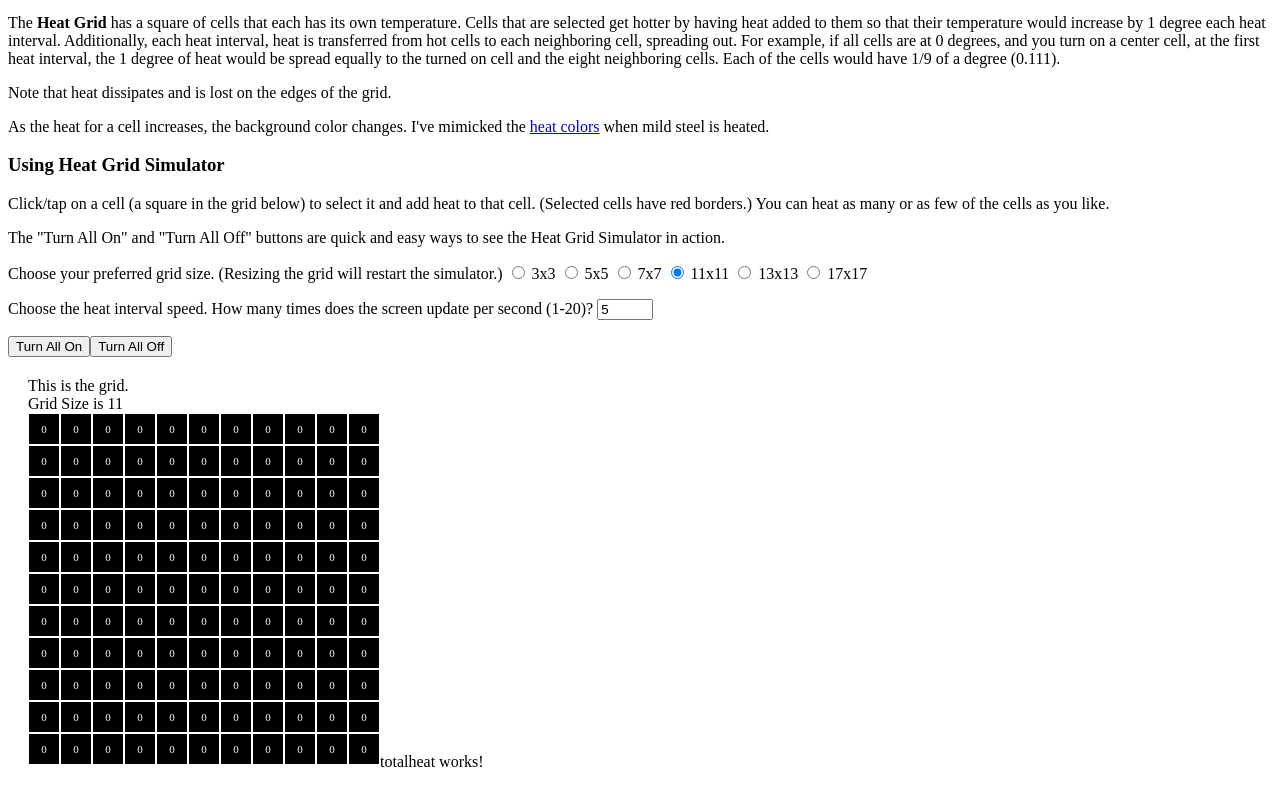
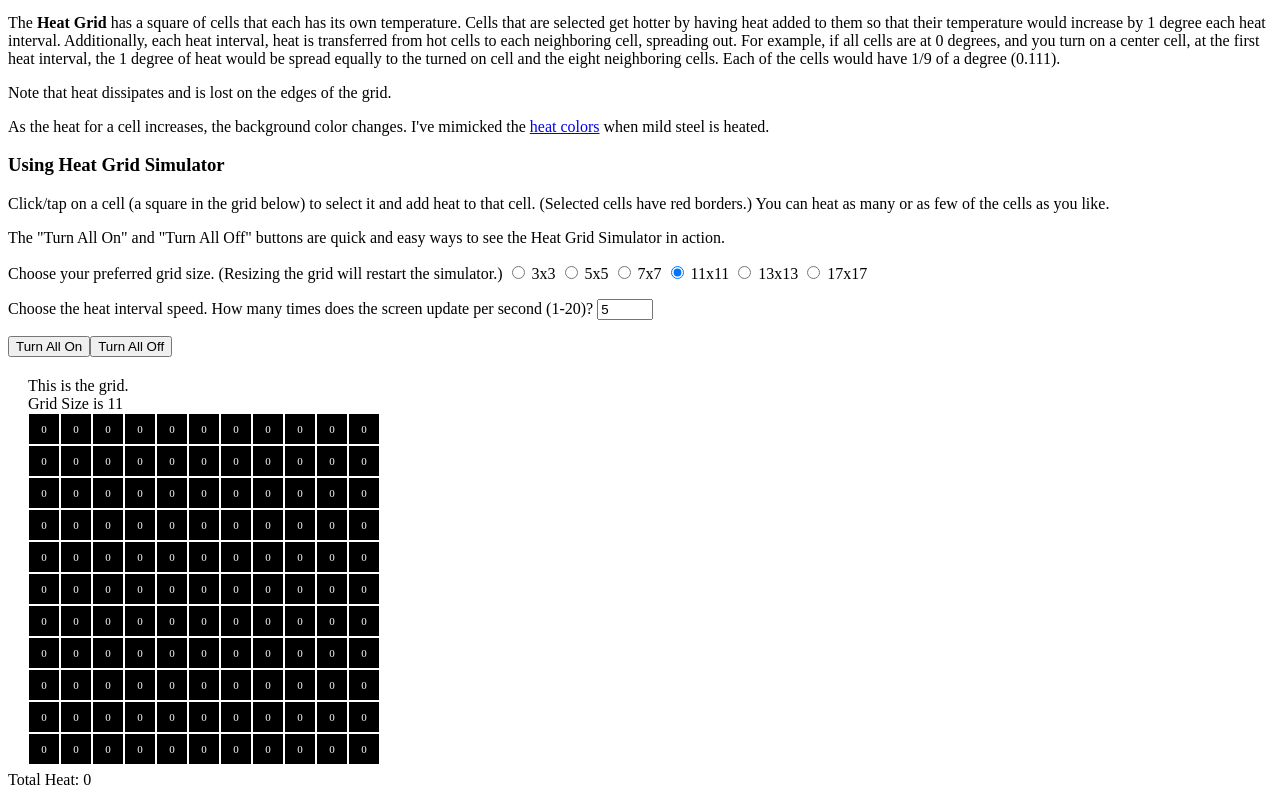
Before and after one commit to TomSnively/heat-grid-angular, an Angular app: page / in a window 1280 px wide. Shown: the part 188-985 px from the top of the page. Built offline with nearby package versions, Linux system fonts and the light colour scheme.

Commit message:
Implemented TotalHeat component

```diff
--- a/src/app/app.component.html
+++ b/src/app/app.component.html
@@ -10,4 +10,6 @@
     [maxHeat]="maxHeat"
     [cellArrays]="cellArrays"
 ></app-grid>
-<app-totalheat></app-totalheat>
+<app-totalheat
+    [totalHeat]="totalHeat"
+></app-totalheat>
--- a/src/app/components/totalheat/totalheat.component.html
+++ b/src/app/components/totalheat/totalheat.component.html
@@ -1,3 +1,4 @@
-<div>
-  totalheat works!
+<br />
+<div class="totalHeat">
+  Total Heat: {{totalHeat}}
 </div>
--- a/src/app/components/totalheat/totalheat.component.ts
+++ b/src/app/components/totalheat/totalheat.component.ts
@@ -1,4 +1,4 @@
-import { Component, OnInit } from '@angular/core';
+import { Component, Input, OnInit } from '@angular/core';
 
 @Component({
   selector: 'app-totalheat',
@@ -7,9 +7,12 @@ import { Component, OnInit } from '@angular/core';
 })
 export class TotalheatComponent implements OnInit {
 
+  @Input() totalHeat: number;
+
   constructor() { }
 
   ngOnInit() {
+    console.log('totalHeat ngOnInit', this.totalHeat);
   }
 
 }
```
